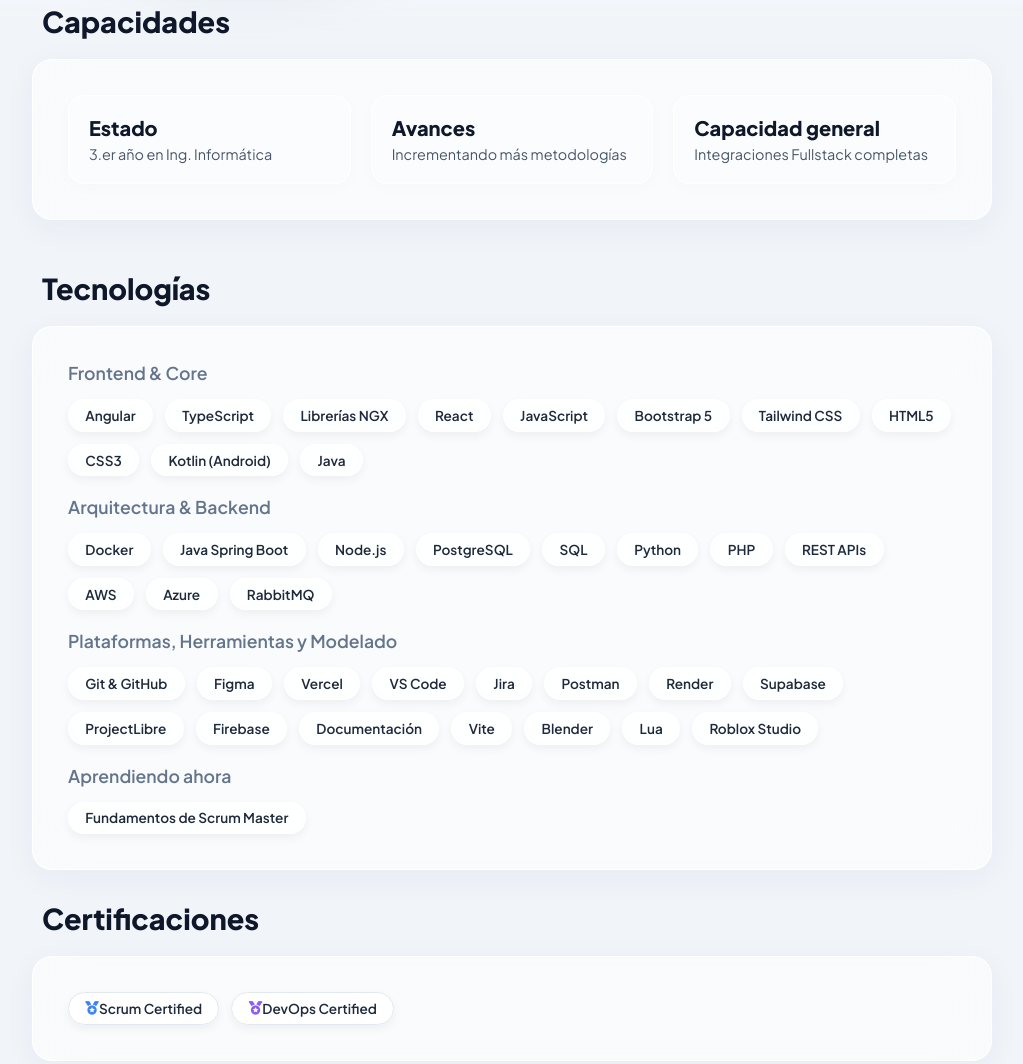
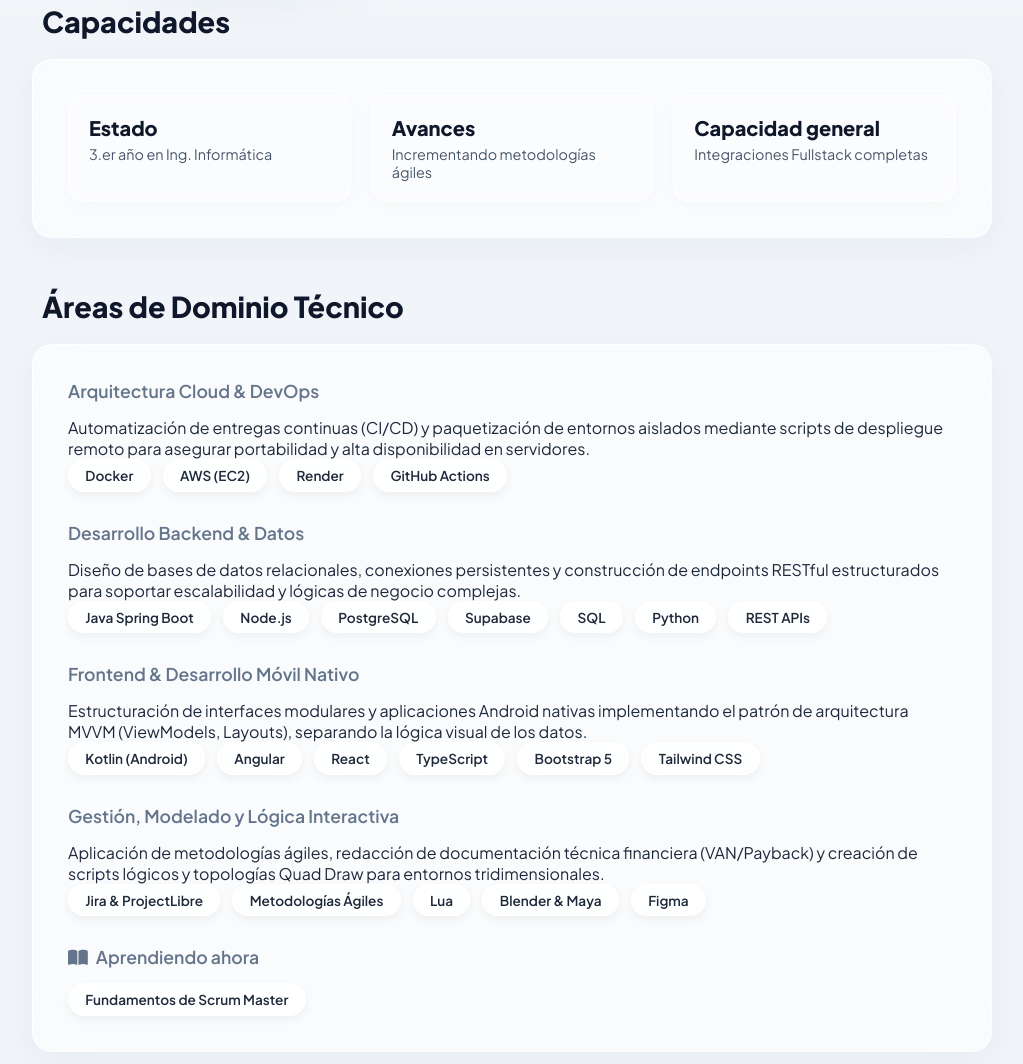
Before and after one commit to MilooDev/personal_portfolio, a plain HTML site: page Content/index.html in a window 1280 px wide. Shown: the part 817-1881 px from the top of the page, without its empty margins (128-1151 px from the left). Drawn offline with Linux system fonts and the light colour scheme.

Commit message:
Actualizar index.html

```diff
--- a/Content/index.html
+++ b/Content/index.html
@@ -51,7 +51,6 @@
     <!-- SOBRE MÍ -->
     <section id="sobre-mi" class="section-block fade-up">
       <h2 class="section-title">Sobre mí</h2>
-
       <div class="glass-panel">
         <p class="bio-text">
           ¡Hola! 👋 Soy Camilo Tapia, desarrollador de software y estudiante en Duoc UC. Construyo aplicaciones modernas desde cero, uniendo un diseño visual cuidado con una arquitectura técnica robusta.
@@ -76,7 +75,7 @@
           </div>
           <div class="stat-box">
             <span class="stat-number">Avances</span>
-            <span class="stat-label">Incrementando más metodologías</span>
+            <span class="stat-label">Incrementando metodologías ágiles</span>
           </div>
           <div class="stat-box">
             <span class="stat-number">Capacidad general</span>
@@ -86,63 +85,56 @@
       </div>
     </section>
 
-    <!-- TECNOLOGÍAS -->
+    <!-- ÁREAS DE DOMINIO (Reemplaza a la lista genérica de Tecnologías) -->
     <section class="section-block fade-up">
-      <h2 class="section-title">Tecnologías</h2>
+      <h2 class="section-title">Áreas de Dominio Técnico</h2>
       <div class="glass-panel stack-container">
 
-        <h3 class="tech-category">Frontend & Core</h3>
+        <h3 class="tech-category">Arquitectura Cloud & DevOps</h3>
+        <p class="tech-impact-text">Automatización de entregas continuas (CI/CD) y paquetización de entornos aislados mediante scripts de despliegue remoto para asegurar portabilidad y alta disponibilidad en servidores.</p>
         <div class="tech-grid">
-          <div class="tech-btn">Angular</div>
-          <div class="tech-btn">TypeScript</div>
-          <div class="tech-btn">Librerías NGX</div>
-          <div class="tech-btn">React</div>
-          <div class="tech-btn">JavaScript</div>
-          <div class="tech-btn">Bootstrap 5</div>
-          <div class="tech-btn">Tailwind CSS</div>
-          <div class="tech-btn">HTML5</div>
-          <div class="tech-btn">CSS3</div>
-          <div class="tech-btn">Kotlin (Android)</div>
-          <div class="tech-btn">Java</div>
+          <div class="tech-btn">Docker</div>
+          <div class="tech-btn">AWS (EC2)</div>
+          <div class="tech-btn">Render</div>
+          <div class="tech-btn">GitHub Actions</div>
         </div>
 
-        <h3 class="tech-category" style="margin-top: 20px;">Arquitectura & Backend</h3>
+        <h3 class="tech-category" style="margin-top: 30px;">Desarrollo Backend & Datos</h3>
+        <p class="tech-impact-text">Diseño de bases de datos relacionales, conexiones persistentes y construcción de endpoints RESTful estructurados para soportar escalabilidad y lógicas de negocio complejas.</p>
         <div class="tech-grid">
-          <div class="tech-btn">Docker</div>
           <div class="tech-btn">Java Spring Boot</div>
           <div class="tech-btn">Node.js</div>
           <div class="tech-btn">PostgreSQL</div>
+          <div class="tech-btn">Supabase</div>
           <div class="tech-btn">SQL</div>
           <div class="tech-btn">Python</div>
-          <div class="tech-btn">PHP</div>
           <div class="tech-btn">REST APIs</div>
-          <div class="tech-btn">AWS</div>
-          <div class="tech-btn">Azure</div>
-          <div class="tech-btn">RabbitMQ</div>
         </div>
 
-        <h3 class="tech-category" style="margin-top: 20px;">Plataformas, Herramientas y Modelado</h3>
+        <h3 class="tech-category" style="margin-top: 30px;">Frontend & Desarrollo Móvil Nativo</h3>
+        <p class="tech-impact-text">Estructuración de interfaces modulares y aplicaciones Android nativas implementando el patrón de arquitectura MVVM (ViewModels, Layouts), separando la lógica visual de los datos.</p>
         <div class="tech-grid">
-          <div class="tech-btn">Git & GitHub</div>
-          <div class="tech-btn">Figma</div>
-          <div class="tech-btn">Vercel</div>
-          <div class="tech-btn">VS Code</div>
-          <div class="tech-btn">Jira</div>
-          <div class="tech-btn">Postman</div>
-          <div class="tech-btn">Render</div>
-          <div class="tech-btn">Supabase</div>
-          <div class="tech-btn">ProjectLibre</div>
-          <div class="tech-btn">Firebase</div>
-          <div class="tech-btn">Documentación</div>
-          <div class="tech-btn">Vite</div>
-          <div class="tech-btn">Blender</div>
-          <div class="tech-btn">Lua</div>
-          <div class="tech-btn">Roblox Studio</div>
+          <div class="tech-btn">Kotlin (Android)</div>
+          <div class="tech-btn">Angular</div>
+          <div class="tech-btn">React</div>
+          <div class="tech-btn">TypeScript</div>
+          <div class="tech-btn">Bootstrap 5</div>
+          <div class="tech-btn">Tailwind CSS</div>
         </div>
 
-        <h3 class="tech-category" style="margin-top: 20px;">Aprendiendo ahora</h3>
+        <h3 class="tech-category" style="margin-top: 30px;">Gestión, Modelado y Lógica Interactiva</h3>
+        <p class="tech-impact-text">Aplicación de metodologías ágiles, redacción de documentación técnica financiera (VAN/Payback) y creación de scripts lógicos y topologías Quad Draw para entornos tridimensionales.</p>
         <div class="tech-grid">
-          <div class="tech-btn">Fundamentos de Scrum Master</div>
+          <div class="tech-btn">Jira & ProjectLibre</div>
+          <div class="tech-btn">Metodologías Ágiles</div>
+          <div class="tech-btn">Lua</div>
+          <div class="tech-btn">Blender & Maya</div>
+          <div class="tech-btn">Figma</div>
+        </div>
+
+        <h3 class="tech-category" style="margin-top: 30px;"><i class="fas fa-book-open" style="margin-right: 8px;"></i> Aprendiendo ahora</h3>
+        <div class="tech-grid">
+          <div class="tech-btn learning-btn">Fundamentos de Scrum Master</div>
         </div>
 
       </div>
@@ -162,21 +154,20 @@
     <!-- PROYECTOS -->
     <section id="proyectos" class="section-block">
 
-      <!-- REALIZADOS -->
       <h2 class="section-title fade-up">Proyectos Realizados</h2>
 
       <div class="slider-wrapper fade-up">
         <div class="horizontal-slider">
 
-          <div class="design-card slider-card" onclick="openModal('Sistema Suyai', 'Plataforma de agenda y gestión con un fuerte enfoque en escalabilidad. Desarrollo de arquitectura backend, creación de endpoints REST y despliegue automatizado en la nube (CI/CD).', './imagenes/suyai.png', 'https://suyai-web.onrender.com')">
+          <div class="design-card slider-card" onclick="openModal('Sistema Suyai', 'Arquitectura backend completa para plataforma de agenda. Construí el entorno empaquetando con Dockerfiles, configurando endpoints REST y gestionando conexiones robustas a bases de datos (Supabase/PostgreSQL) para evitar pausas por inactividad y garantizar escalabilidad.', './imagenes/suyai.png', 'https://suyai-web.onrender.com')">
             <div class="card-curve-header">
               <img src="./imagenes/suyai.png" alt="Suyai" class="header-img">
               <svg class="wave" xmlns="http://www.w3.org/2000/svg" viewBox="0 0 1440 320"><path fill="rgba(255, 255, 255, 0.55)" d="M0,192L80,186.7C160,181,320,171,480,181.3C640,192,800,224,960,218.7C1120,213,1280,171,1360,149.3L1440,128L1440,320L1360,320C1280,320,1120,320,960,320C800,320,640,320,480,320C320,320,160,320,80,320L0,320Z"></path></svg>
             </div>
             <div class="card-body">
               <h3>Sistema Suyai</h3>
-              <p>Plataforma de agenda escalable con automatización CI/CD.</p>
-              <button class="btn card-btn">Ver más</button>
+              <p>Endpoints REST, Dockerfiles y bases de datos en la nube.</p>
+              <button class="btn card-btn">Ver impacto</button>
             </div>
           </div>
 
@@ -212,39 +203,39 @@
       <div class="slider-wrapper fade-up">
         <div class="horizontal-slider">
 
-          <div class="design-card slider-card" onclick="openModal('Tienda Perritos', 'Desarrollo backend implementando gestión de contenedores Docker y flujos de integración CI/CD automatizados en servidores EC2 para asegurar entregas continuas.', './imagenes/tienda-perritos.png', 'https://github.com/MilooDev/eft-devops-tienda-perritos')">
+          <div class="design-card slider-card" onclick="openModal('Tienda Perritos', 'Automatización integral de infraestructura (DevOps). Diseñé flujos de integración continua (CI/CD) con GitHub Actions e implementé scripts de despliegue remoto en servidores AWS EC2, orquestando contenedores Docker para garantizar entregas seguras y sin fallos humanos.', './imagenes/tienda-perritos.png', 'https://github.com/MilooDev/eft-devops-tienda-perritos')">
             <div class="card-curve-header">
               <img src="./imagenes/tienda-perritos.png" alt="Tienda" class="header-img">
               <svg class="wave" xmlns="http://www.w3.org/2000/svg" viewBox="0 0 1440 320"><path fill="rgba(255, 255, 255, 0.55)" d="M0,192L80,186.7C160,181,320,171,480,181.3C640,192,800,224,960,218.7C1120,213,1280,171,1360,149.3L1440,128L1440,320L1360,320C1280,320,1120,320,960,320C800,320,640,320,480,320C320,320,160,320,80,320L0,320Z"></path></svg>
             </div>
             <div class="card-body">
               <h3>Tienda Perritos</h3>
-              <p>Contenedores Docker y flujos CI/CD automatizados.</p>
-              <button class="btn card-btn">Ver más</button>
+              <p>Scripts remotos EC2, Docker y Pipelines CI/CD.</p>
+              <button class="btn card-btn">Ver impacto</button>
             </div>
           </div>
 
-          <div class="design-card slider-card" onclick="openModal('Zonekids', 'Aplicación Android nativa enfocada en el rendimiento. Configuración de arquitectura MVVM, layouts personalizados, interfaces API y factorías de ViewModel.', './imagenes/zonekids.png', 'https://github.com/MilooDev/ZoneKids_Web')">
+          <div class="design-card slider-card" onclick="openModal('Zonekids', 'Aplicación nativa de Android optimizada mediante el patrón de arquitectura MVVM. Estructuré la base de código configurando factorías de ViewModel, layouts personalizados e interfaces API con Kotlin, asegurando un rendimiento veloz y una alta mantenibilidad del proyecto.', './imagenes/zonekids.png', 'https://github.com/MilooDev/ZoneKids_Web')">
             <div class="card-curve-header">
               <img src="./imagenes/zonekids.png" alt="Zonekids" class="header-img">
               <svg class="wave" xmlns="http://www.w3.org/2000/svg" viewBox="0 0 1440 320"><path fill="rgba(255, 255, 255, 0.55)" d="M0,192L80,186.7C160,181,320,171,480,181.3C640,192,800,224,960,218.7C1120,213,1280,171,1360,149.3L1440,128L1440,320L1360,320C1280,320,1120,320,960,320C800,320,640,320,480,320C320,320,160,320,80,320L0,320Z"></path></svg>
             </div>
             <div class="card-body">
               <h3>Zonekids</h3>
-              <p>App Android con arquitectura MVVM y APIs.</p>
-              <button class="btn card-btn">Ver más</button>
+              <p>Arquitectura MVVM, ViewModels y APIs en Kotlin.</p>
+              <button class="btn card-btn">Ver impacto</button>
             </div>
           </div>
 
-          <div class="design-card slider-card" onclick="openModal('Proyecto Cordillera', 'Desarrollo y planificación de software enfocado en resolver problemáticas de gestión en el entorno educativo, utilizando diagramación y bases de datos.', './imagenes/cordillera.png', 'https://github.com/MilooDev/grupocordillera-documentacion-tapia')">
+          <div class="design-card slider-card" onclick="openModal('Proyecto Cordillera', 'Planificación técnica y viabilidad de software educativo. Lideré la elaboración del documento de Evaluación de Factibilidad, utilizando métricas financieras (VAN y Payback) junto con modelado de bases de datos para asegurar el retorno de inversión y la solidez estructural del sistema.', './imagenes/cordillera.png', 'https://github.com/MilooDev/grupocordillera-documentacion-tapia')">
             <div class="card-curve-header">
               <img src="./imagenes/cordillera.png" alt="Cordillera" class="header-img">
               <svg class="wave" xmlns="http://www.w3.org/2000/svg" viewBox="0 0 1440 320"><path fill="rgba(255, 255, 255, 0.55)" d="M0,192L80,186.7C160,181,320,171,480,181.3C640,192,800,224,960,218.7C1120,213,1280,171,1360,149.3L1440,128L1440,320L1360,320C1280,320,1120,320,960,320C800,320,640,320,480,320C320,320,160,320,80,320L0,320Z"></path></svg>
             </div>
             <div class="card-body">
               <h3>Proyecto Cordillera</h3>
-              <p>Planificación de software para entornos educativos.</p>
-              <button class="btn card-btn">Ver más</button>
+              <p>Análisis de viabilidad (VAN/Payback) y diagramación.</p>
+              <button class="btn card-btn">Ver impacto</button>
             </div>
           </div>
         </div>
```
